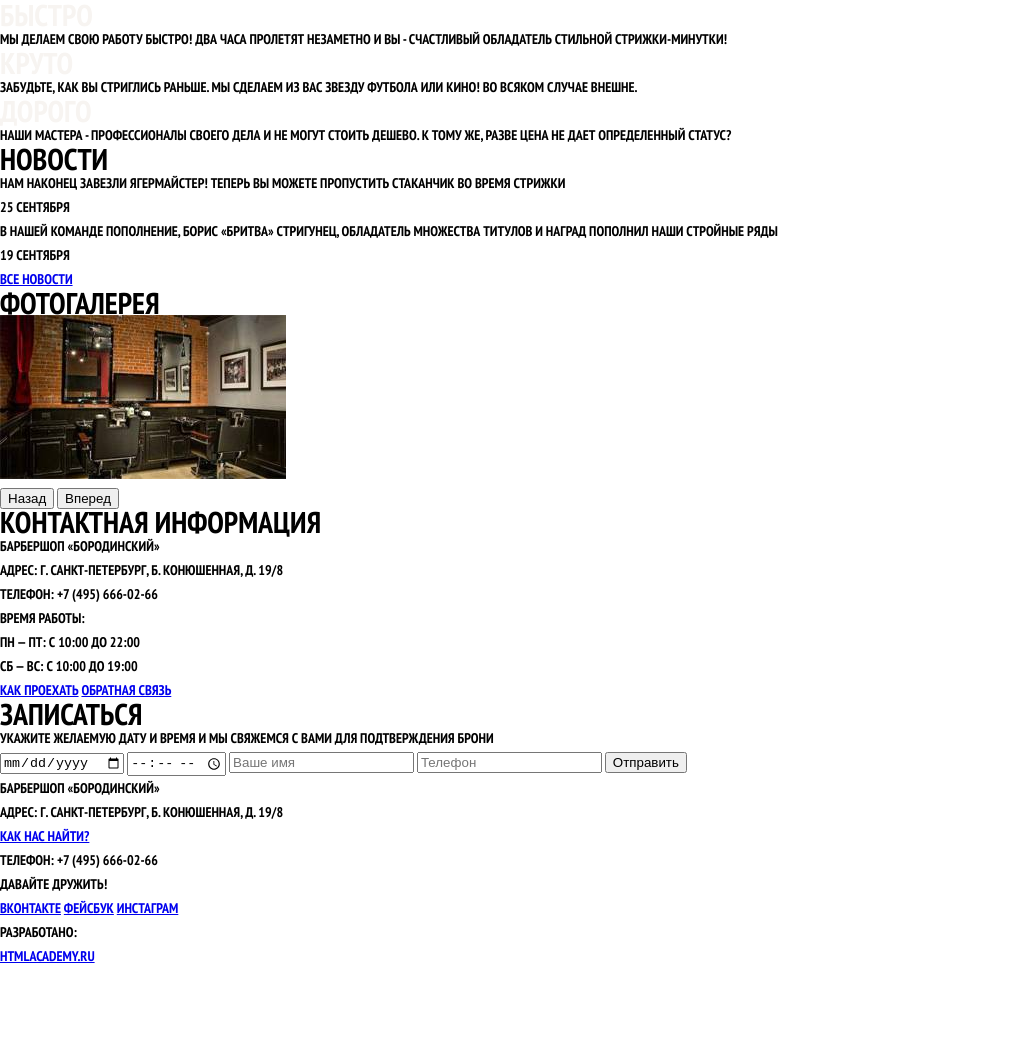
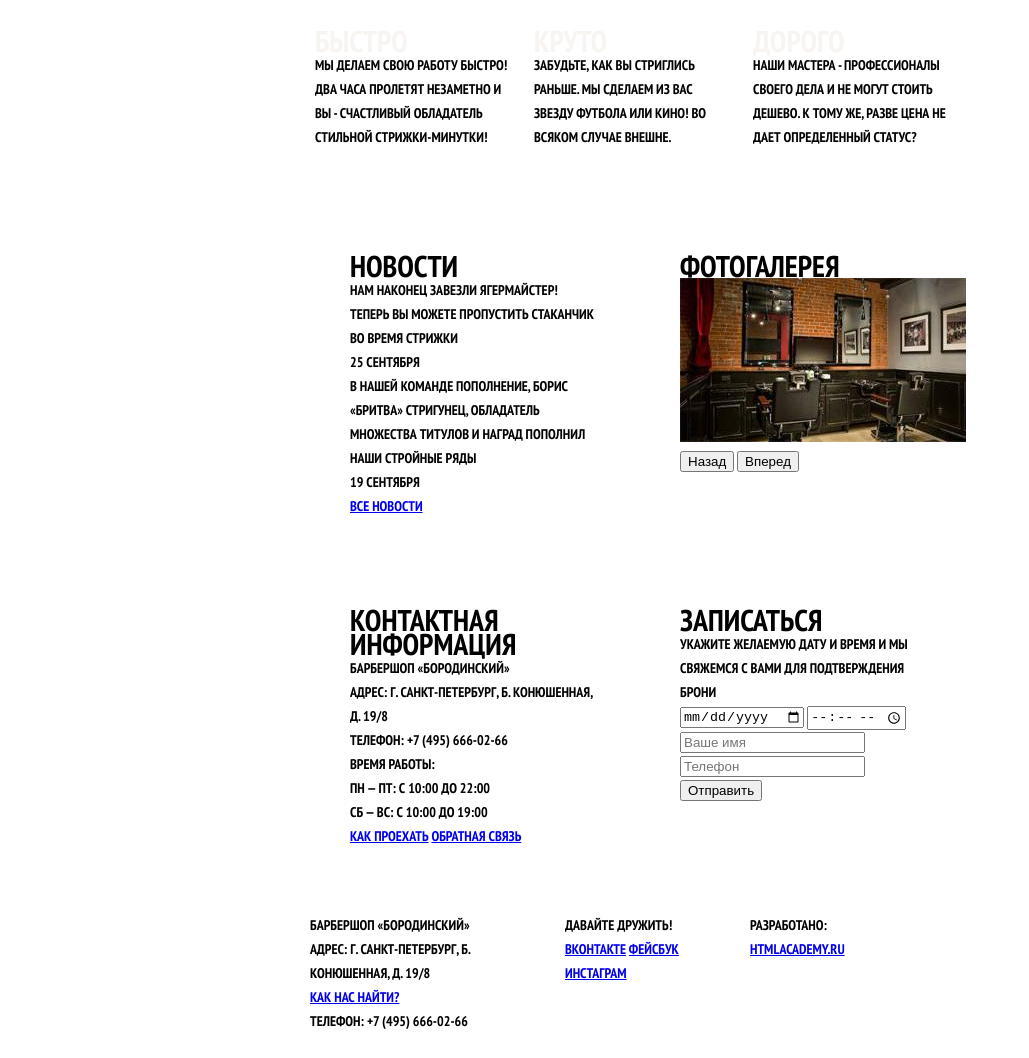
Before and after one commit to YSeredich/barbershop, a plain HTML site: page index.html in a window 1280 px wide. Shown: the part 376-1434 px from the top of the page, without its empty margins (0-1029 px from the left). Before the commit the page ends 1344 px from the top, so only its background shows below. Drawn offline with Linux system fonts and the light colour scheme.

Commit message:
add grid-index

```diff
--- a/css/style.css
+++ b/css/style.css
@@ -1,26 +1,157 @@
+/*index*/
+
 body{
+	min-width: 800px;
+  	margin: 0;
+  	padding: 0;
+
 	font-size: 14px;
 	line-height: 24px;
 	color: #000;
 	font-weight: bold;
 	text-transform: uppercase;
-	font-family: "PT Sans Narrow";/*там шрифт написан так PTSans NarrowBold*/
+	font-family: "PT Sans Narrow", sans-serif;
 }
 
 h2{
 	font-size: 30px;
-	/*line-height: 21px;в фотошопе стоит авто, я померяла высоту букв они 21 (но это же вроде не то), странно, в общем не знаю что тут писать*/
-	color: #000;
-	font-weight: bold;
-	text-transform: uppercase;
-	font-family: "PT Sans Narrow";
 }
 
 .features-title{
 	font-size: 30px;
-	/*line-height: 21px;в фотошопе стоит авто, я померяла высоту букв они 21 (но это же вроде не то), странно, в общем не знаю что тут писать*/
 	color: #f7f4f1;
-	font-weight: bold;
-	text-transform: uppercase;
-	font-family: "PT Sans Narrow";
 }
+
+.clearfix:after {
+  content: '';
+  display: table;
+  clear: both;
+}
+
+.main-header {
+  padding: 5px 0;
+}
+
+.container {
+  width: 660px;
+  margin: 0 auto;
+
+  /* для оформления схемы */
+  /*min-height: 20px;*/
+  padding: 5px;
+}
+
+.main-navigation {
+  float: left;
+
+  width: 520px;
+
+  /* для оформления схемы */
+  min-height: 20px;
+}
+
+.user-block {
+  float: right;
+
+  width: 90px;
+
+  /* для оформления схемы */
+  min-height: 20px;
+}
+
+.main-container {
+  margin: 30px auto;
+}
+
+.logo {
+  width: 270px;
+  margin: 0 auto;
+  margin-bottom: 20px;
+
+  /* для оформления схемы */
+  min-height: 120px;
+}
+
+.features-row {
+  margin-bottom: 35px;
+
+  /* для оформления схемы */
+  padding: 5px;
+}
+
+.features-item {
+  float: left;
+
+  width: 195px;
+  margin-right: 24px;
+
+  /* для оформления схемы */
+  min-height: 150px;
+}
+
+.features-item:last-child {
+  margin-right: 0;
+}
+
+.index-content {
+  margin-bottom: 20px;
+  padding: 35px 40px;
+}
+
+.index-content:last-child {
+  /* для оформления схемы:
+   в обычной верстке без рамок
+   маргин будет выпадать из
+   .container */
+  margin-bottom: 0;
+}
+
+.content-column-left,
+.content-column-right {
+  width: 250px;
+
+  /* для оформления схемы */
+  min-height: 230px;
+}
+
+.content-column-left {
+  float: left;
+}
+
+.content-column-right {
+  float: right;
+}
+
+.main-footer {
+  padding: 20px 0;
+}
+
+.footer-contacts {
+  float: left;
+
+  width: 220px;
+  margin-right: 35px;
+
+  /* для оформления схемы */
+  min-height: 80px;
+}
+
+.footer-social {
+  float: left;
+
+  width: 140px;
+
+  /* для оформления схемы */
+  min-height: 80px;
+}
+
+.footer-copyright {
+  float: right;
+
+  width: 220px;
+
+  /* для оформления схемы */
+  min-height: 80px;
+}
+
+/*item*/
```
